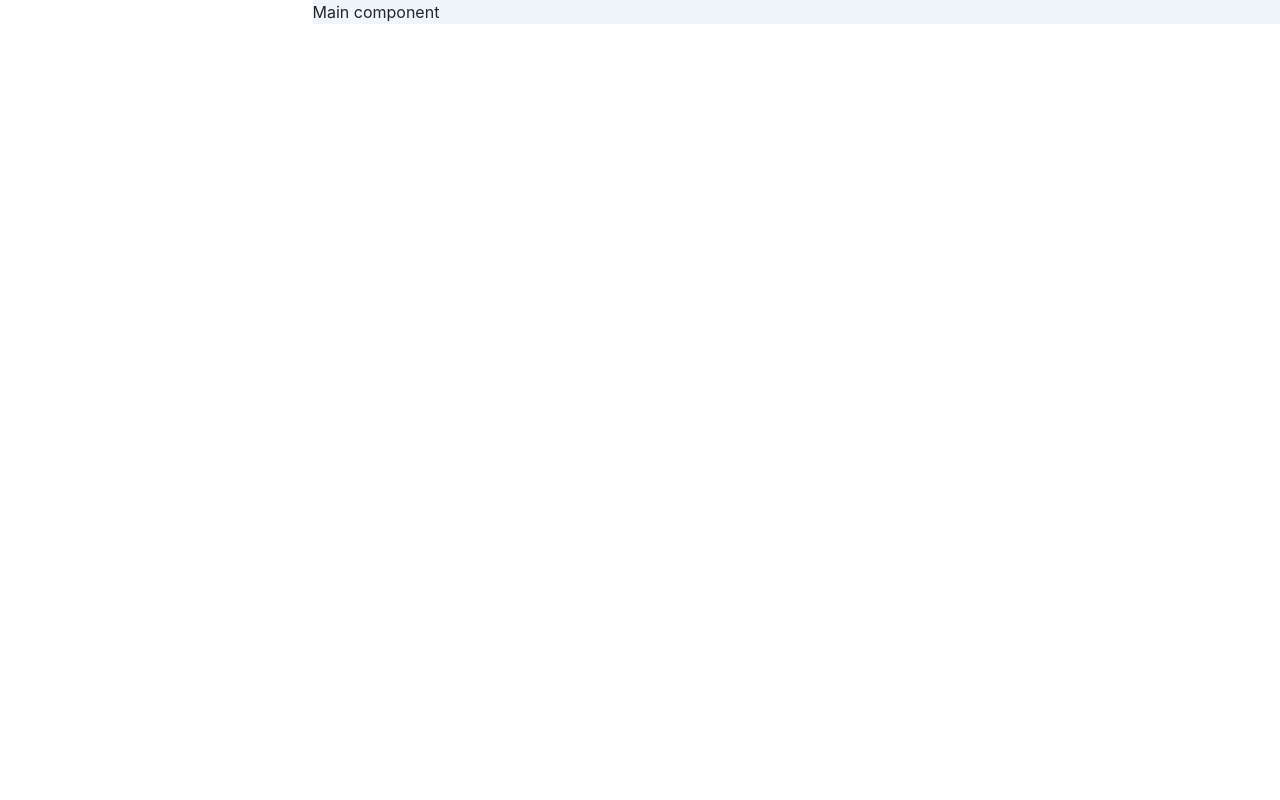
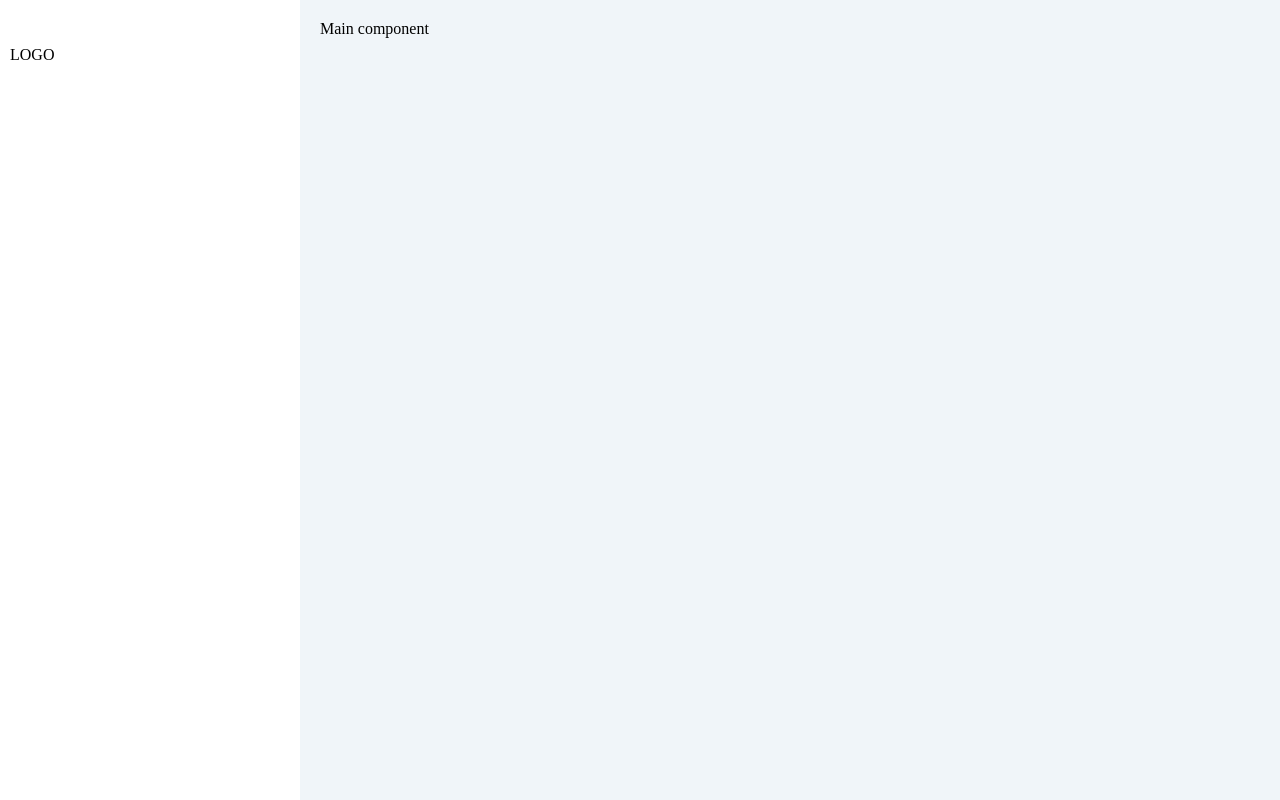
Before and after one commit to amir-khann/project, a React (Create React App) app: page / in a window 1280 px wide. Built offline with nearby package versions, Linux system fonts and the light colour scheme.

Commit message:
setup intial styling

```diff
--- a/src/App.js
+++ b/src/App.js
@@ -4,13 +4,9 @@ import { Main, SideBar } from "./components";
 class App extends Component {
   render() {
     return (
-      <div className="row">
-        <div className="col-3 m-0 p-0">
-          <SideBar />
-        </div>
-        <div className="col m-0 p-0">
-          <Main />
-        </div>
+      <div className="app-container">
+        <SideBar />
+        <Main />
       </div>
     );
   }
--- a/src/components/main/main.css
+++ b/src/components/main/main.css
@@ -1,5 +1,5 @@
 .main{
-  padding: 0px;
-  margin: 0px;
+  flex:1;
+  padding: 20px;
   background-color: #f0f5f9;
 }
--- a/src/components/sideBar/index.jsx
+++ b/src/components/sideBar/index.jsx
@@ -3,7 +3,11 @@ import React from "react";
 import "./side.css";
 
 const SideBar = () => {
-  return <div className="side-bar"></div>;
+  return (
+    <div className="side-bar">
+      <p>LOGO</p>
+    </div>
+  );
 };
 
 export default SideBar;
--- a/src/components/sideBar/side.css
+++ b/src/components/sideBar/side.css
@@ -1,3 +1,6 @@
 .side-bar{
-  padding: 3rem
+  max-width: 300px;
+  width: 300px;
+  height: 100%;
+  padding: 30px 10px;
 }
--- a/src/index.css
+++ /dev/null
@@ -1,9 +0,0 @@
-*{
-  box-sizing: border-box;
-}
-
-
-body {
-  margin: 0px;
-  padding: 0px;
-}
--- a/src/index.js
+++ b/src/index.js
@@ -1,9 +1,8 @@
 import React from "react";
 import ReactDOM from "react-dom";
-import "./index.css";
+import "./styles/GlobalStyles.css";
 import App from "./App";
 import reportWebVitals from "./reportWebVitals";
-import "bootstrap/dist/css/bootstrap.css";
 import "font-awesome/css/font-awesome.css";
 
 ReactDOM.render(
--- /dev/null
+++ b/src/styles/GlobalStyles.css
@@ -0,0 +1,15 @@
+*{
+  box-sizing: border-box;
+}
+
+
+body {
+  margin: 0px;
+  padding: 0px;
+}
+
+.app-container {
+    height: 100vh;
+    width: 100%;
+    display: flex;
+}
```
